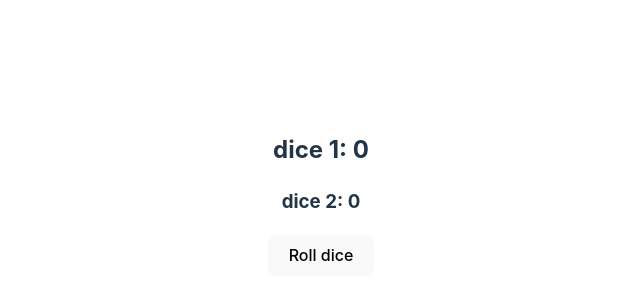
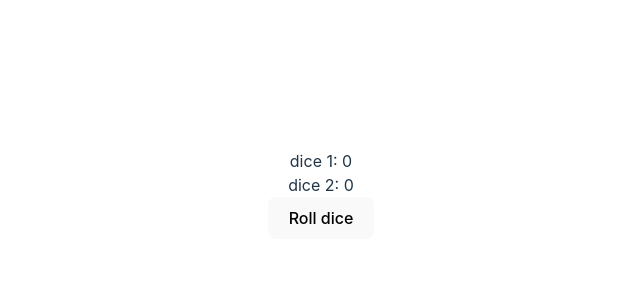
Before and after one commit to chaoskiller2001/Race-to-100, a React (Vite) app: page / in a window 1280 px wide. Shown: the part 206-506 px from the top of the page, without its empty margins (319-959 px from the left). Built offline with nearby package versions, Linux system fonts and the light colour scheme.

Commit message:
Apply suggestions from code review
Co-authored-by: Mathias Riedel <113884419+mathias-riedel@users.noreply.github.com>

```diff
--- a/src/App.jsx
+++ b/src/App.jsx
@@ -18,9 +18,9 @@ function App() {
   };
   return (
     <div>
-      <h2>dice 1: {num}</h2>
-      <h3>dice 2: {num2}</h3>
-      <button onClick={() =>{handleClick(), handleClick2()}}>Roll dice</button>
+      <div>dice 1: {num}</div>
+      <div>dice 2: {num2}</div>
+      <button onClick={handleClick}>Roll dice</button>
     </div>
   );
 
```
